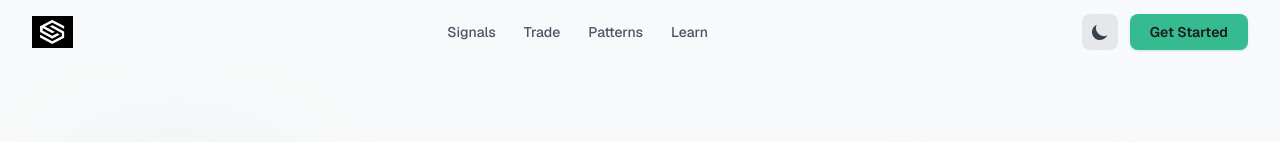
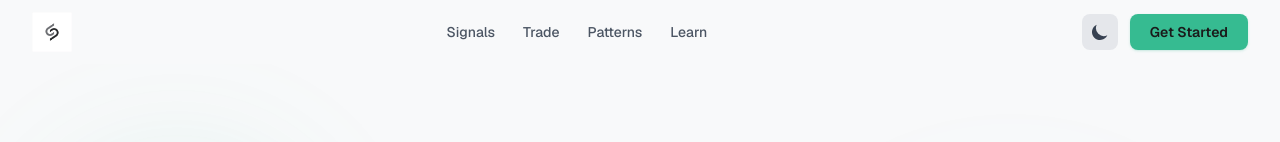
Before and after one commit to HadiqaGohar/Cryptostack, a Next.js app in the folder CryptoStack/frontend/: page / in a window 1280 px wide. Shown: the top 142 px of the page. Built offline with nearby package versions, Linux system fonts and the light colour scheme.

Commit message:
feat: use single CS logo for all themes
- Added cryptostack-logo.webp (from depositphotos)
- Single logo in Navbar, Footer, and favicon
- Removed theme-switched logo logic

```diff
--- a/CryptoStack/frontend/src/app/layout.tsx
+++ b/CryptoStack/frontend/src/app/layout.tsx
@@ -23,7 +23,7 @@ export const metadata: Metadata = {
     type: "website",
   },
   icons: {
-    icon: "/cryptostack-white.png",
+    icon: "/cryptostack-logo.webp",
   },
 };
 
--- a/CryptoStack/frontend/src/components/Footer.tsx
+++ b/CryptoStack/frontend/src/components/Footer.tsx
@@ -1,6 +1,4 @@
 "use client";
-
-import { useTheme } from "@/context/ThemeContext";
 
 interface FooterLink {
   label: string;
@@ -56,18 +54,13 @@ export default function Footer({
   columns = defaultColumns,
   copyright = "© 2025 CryptoStack. All Rights Reserved.",
 }: FooterProps) {
-  const { theme } = useTheme();
   return (
     <footer className="bg-gray-50 dark:bg-dark-800/50 border-t border-gray-200 dark:border-dark-600">
       <div className="max-w-7xl mx-auto px-4 sm:px-6 lg:px-8 py-12">
         <div className="grid md:grid-cols-4 gap-8">
           {/* Logo + Tagline */}
           <div>
-            {theme === "dark" ? (
-              <img src="/cryptostack-white.png" alt="CryptoStack" className="h-8 w-auto mb-3" />
-            ) : (
-              <img src="/cryptostack-black.png" alt="CryptoStack" className="h-8 w-auto mb-3" />
-            )}
+            <img src="/cryptostack-logo.webp" alt="CryptoStack" className="h-12 w-auto mb-3" />
             <p className="text-sm text-gray-600 dark:text-gray-400 leading-relaxed">
               {tagline}
             </p>
--- a/CryptoStack/frontend/src/components/Navbar.tsx
+++ b/CryptoStack/frontend/src/components/Navbar.tsx
@@ -2,8 +2,6 @@
 
 import { useState, useEffect } from "react";
 import ThemeToggle from "./ThemeToggle";
-import { useTheme } from "@/context/ThemeContext";
-
 interface NavbarProps {
   links?: { label: string; href: string }[];
 }
@@ -18,7 +16,6 @@ const defaultLinks = [
 export default function Navbar({ links = defaultLinks }: NavbarProps) {
   const [scrolled, setScrolled] = useState(false);
   const [menuOpen, setMenuOpen] = useState(false);
-  const { theme } = useTheme();
 
   useEffect(() => {
     const handleScroll = () => setScrolled(window.scrollY > 20);
@@ -39,11 +36,7 @@ export default function Navbar({ links = defaultLinks }: NavbarProps) {
         <div className="flex items-center justify-between h-16">
           {/* Logo */}
           <a href="/#home" className="flex items-center flex-shrink-0">
-            {theme === "dark" ? (
-              <img src="/cryptostack-white.png" alt="CryptoStack" className="h-8 w-auto" />
-            ) : (
-              <img src="/cryptostack-black.png" alt="CryptoStack" className="h-8 w-auto" />
-            )}
+            <img src="/cryptostack-logo.webp" alt="CryptoStack" className="h-10 w-auto" />
           </a>
 
           {/* Desktop Navigation */}
```
Also changed, not shown: CryptoStack/frontend/public/cryptostack-logo.webp (added).
